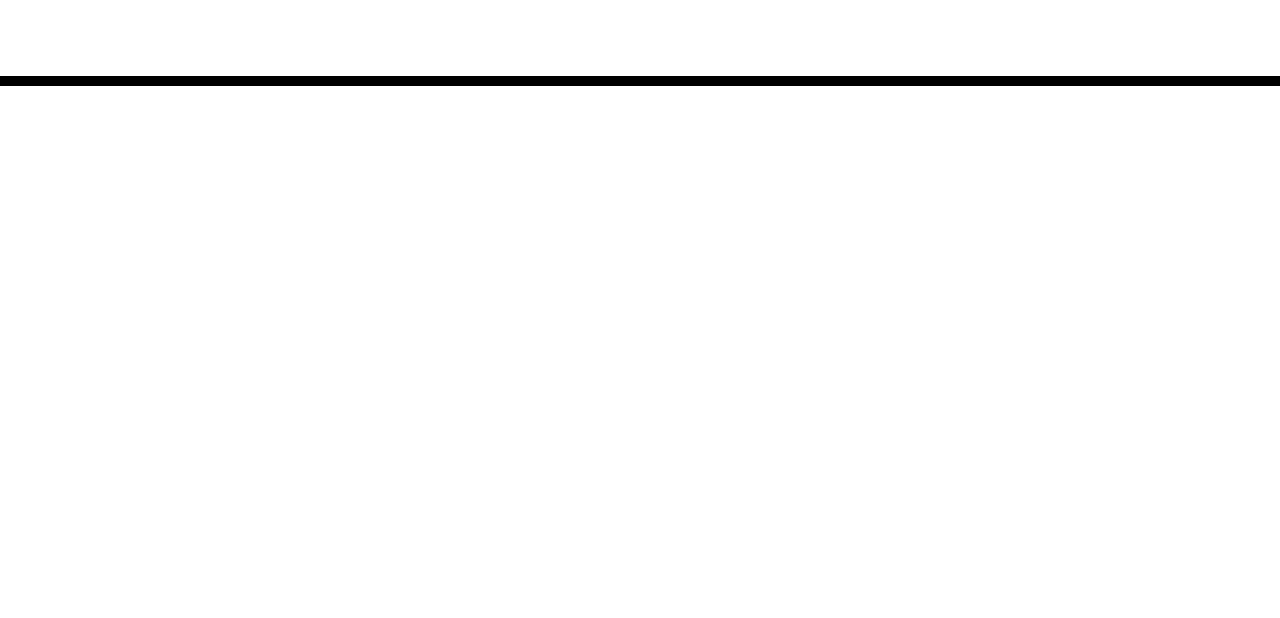
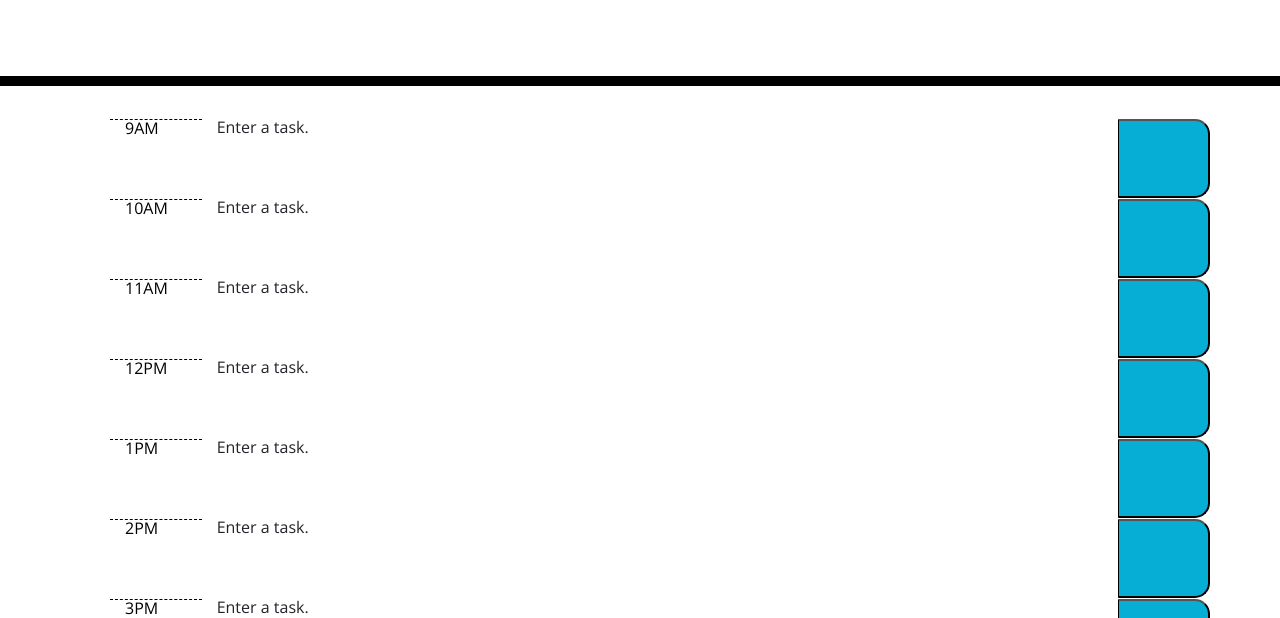
Before and after one commit to uhMammoth/WorkDayScheduler, a plain HTML site: page index.html in a window 1280 px wide. Shown: the part 182-800 px from the top of the page. Drawn offline with nearby package versions, Linux system fonts and the light colour scheme.

Commit message:
added function

```diff
--- a/assets/css/style.css
+++ b/assets/css/style.css
@@ -21,13 +21,12 @@ textarea{
   border-bottom: 10px solid black;
 }
 
+
+
+
 .description{
   white-space: pre-wrap;
-}
-
-.time-block{
-  text-align: center;
-  border-radius: 15px;
+  margin-bottom: 0;
 }
 
 .row {
--- a/assets/js/script.js
+++ b/assets/js/script.js
@@ -0,0 +1,35 @@
+var savedTasks = [];
+
+var populateTimeblocks = function (){
+    var blockhours = [moment().hour(9), moment().hour(10), moment().hour(11), moment().hour(12), moment().hour(13), moment().hour(14), moment().hour(15), moment().hour(16), moment().hour(17)];
+    for (let i = 0; i < 10; i++){
+        $('<li class="row">').appendTo('#timeblock');
+    }
+
+    $('li').each(function(i){
+        $(this)
+            .append("<p class='col-1 hour'>"+ blockhours[i].format("hA") +"</p><p class='col description'>"+ loadTasks(i) +"</p><button class='col-1 saveBtn'></button>");
+
+        i++;
+    });
+    $('.description').each(function(){
+        console.log('huh');
+    });
+
+}
+
+var loadTasks = function(i){
+
+    if(null){
+
+    }
+    else {
+        return 'Enter a task.';
+    }
+}
+
+var pastPresentFuture = function (checkBlock){
+
+}
+
+populateTimeblocks();
--- a/index.html
+++ b/index.html
@@ -30,6 +30,14 @@
     </header>
     <div class="container">
       <!-- Timeblocks go here -->
+      <ul id="timeblock">
+
+        <!-- <li class="row">
+          <p class="col-1 hour">9AM</p>
+          <p class='col future description'>you can edit this</p>
+          <button class='col-1 saveBtn'></button>
+        </li> -->
+      </ul>
     </div>
 
     <script src="https://code.jquery.com/jquery-3.4.1.min.js"></script>
```
